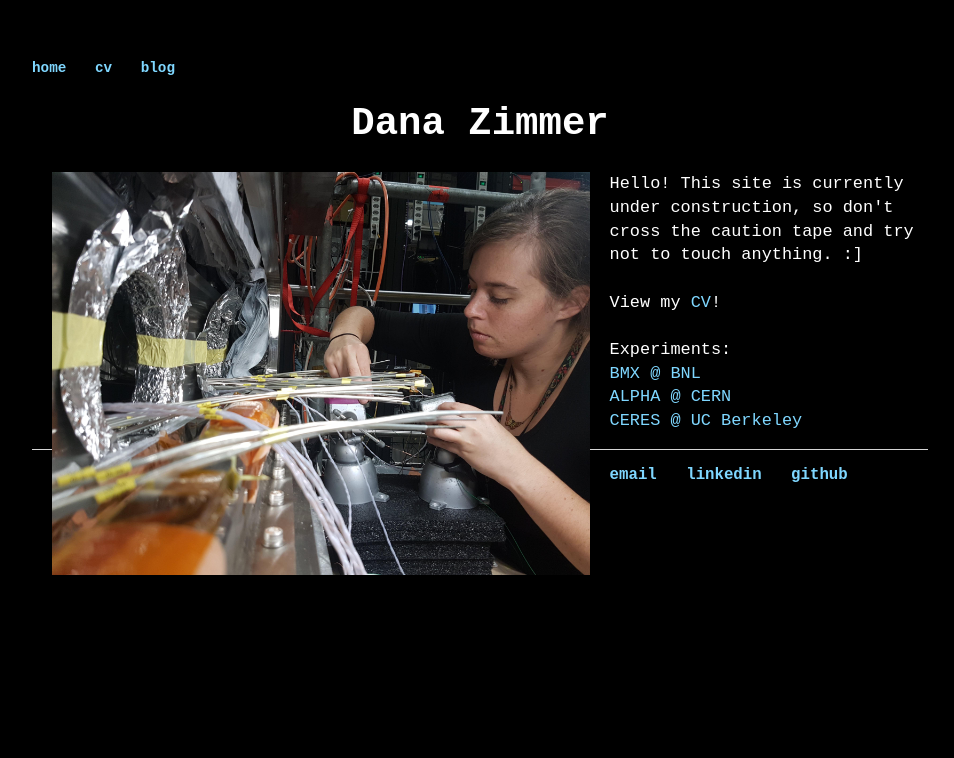
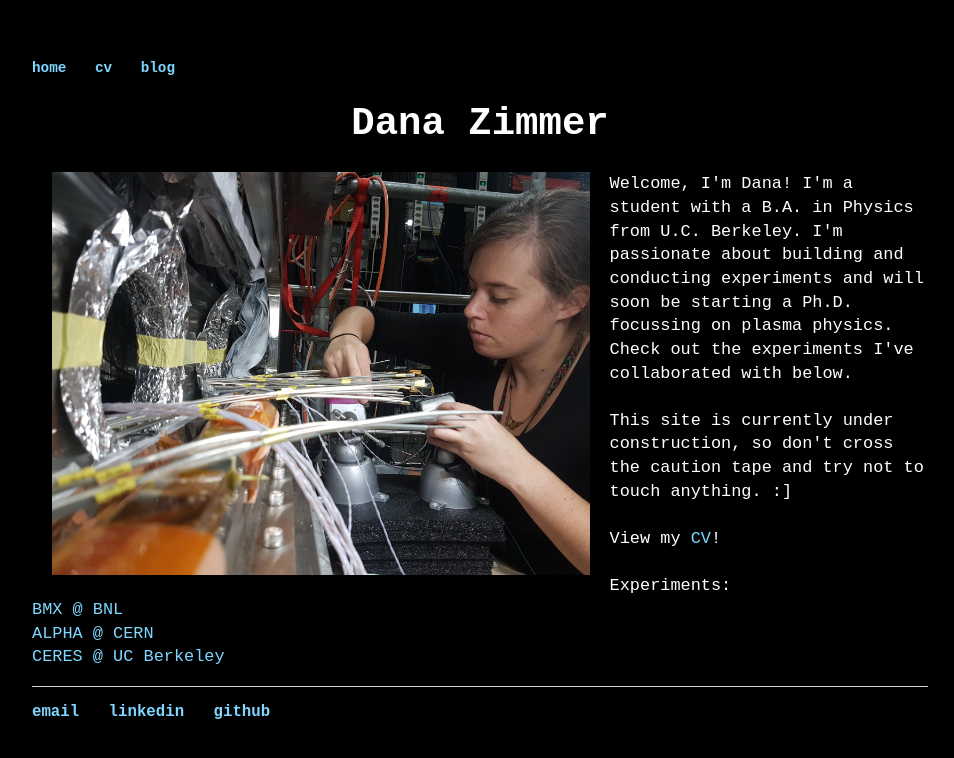
Before and after one commit to dmz11/dmz11.github.io, a Jekyll site: the page built from index.html, in a window 1280 px wide. Shown: the top 758 px of the page, without its empty margins (160-1114 px from the left). Built offline with Jekyll 4.4.1, drawn with Linux system fonts in a browser that asks for light colours.

Commit message:
homepage

```diff
--- a/index.html
+++ b/index.html
@@ -7,7 +7,9 @@ title: dana-zimmer
 
 	<img src="./images/superconducters.jpg" alt="Dana Zimmer ALPHA superconductor magnets cryostat" align = 'left' width = 60% hspace='20'/>
 	<p>
-        Hello! This site is currently under construction, so don't cross the caution tape and try not to touch anything. :]<br><br>
+        Welcome, I'm Dana! I'm a student with a B.A. in Physics from U.C. Berkeley. I'm passionate about building and conducting experiments and will soon be starting a Ph.D. focussing on plasma physics. Check out the experiments I've collaborated with below.<br><br>
+
+        This site is currently under construction, so don't cross the caution tape and try not to touch anything. :]<br><br>
 
         View my <a href='https://dmz11.github.io/cv/'>CV</a>!<br><br>
 
```
Also changed, not shown: 1 other file.
